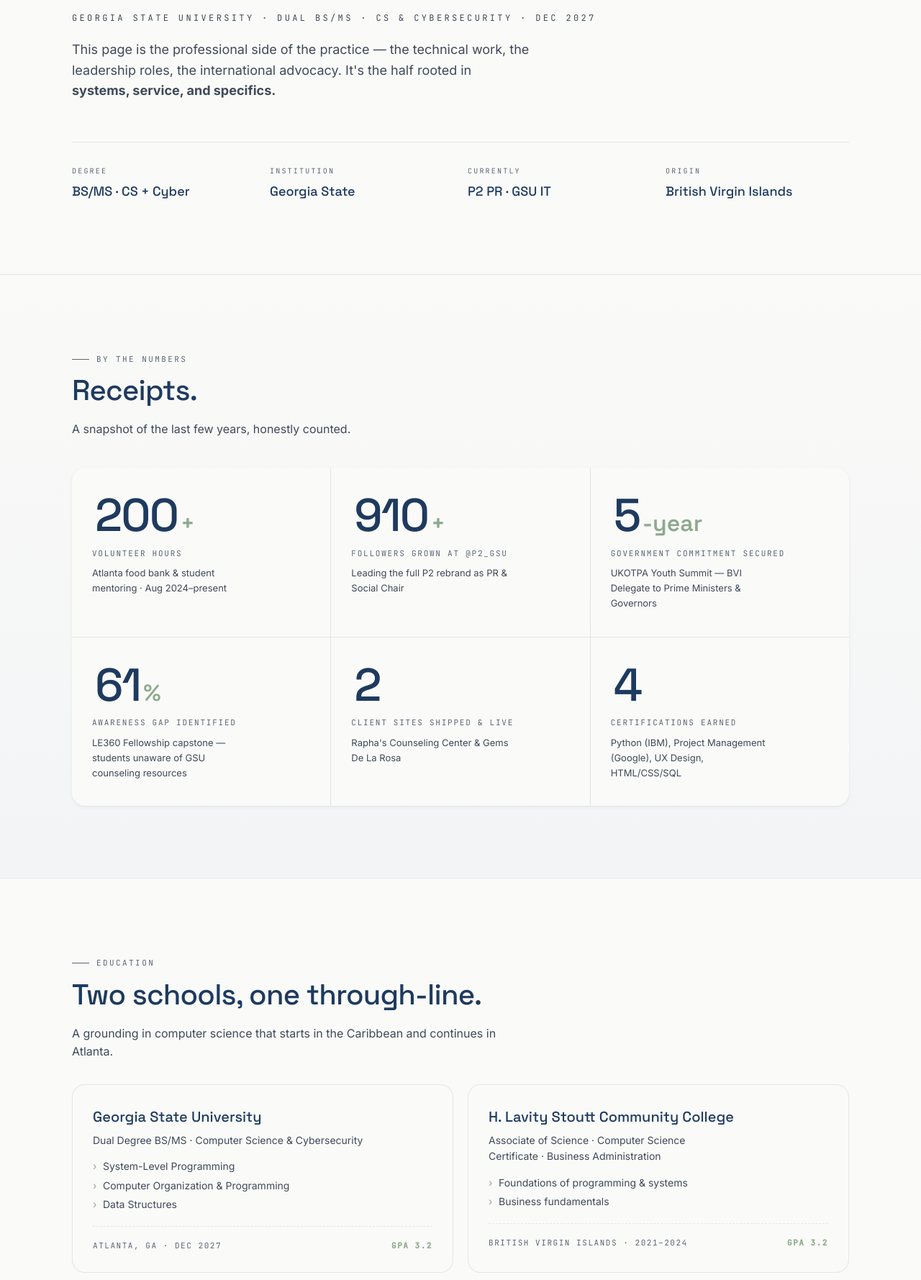
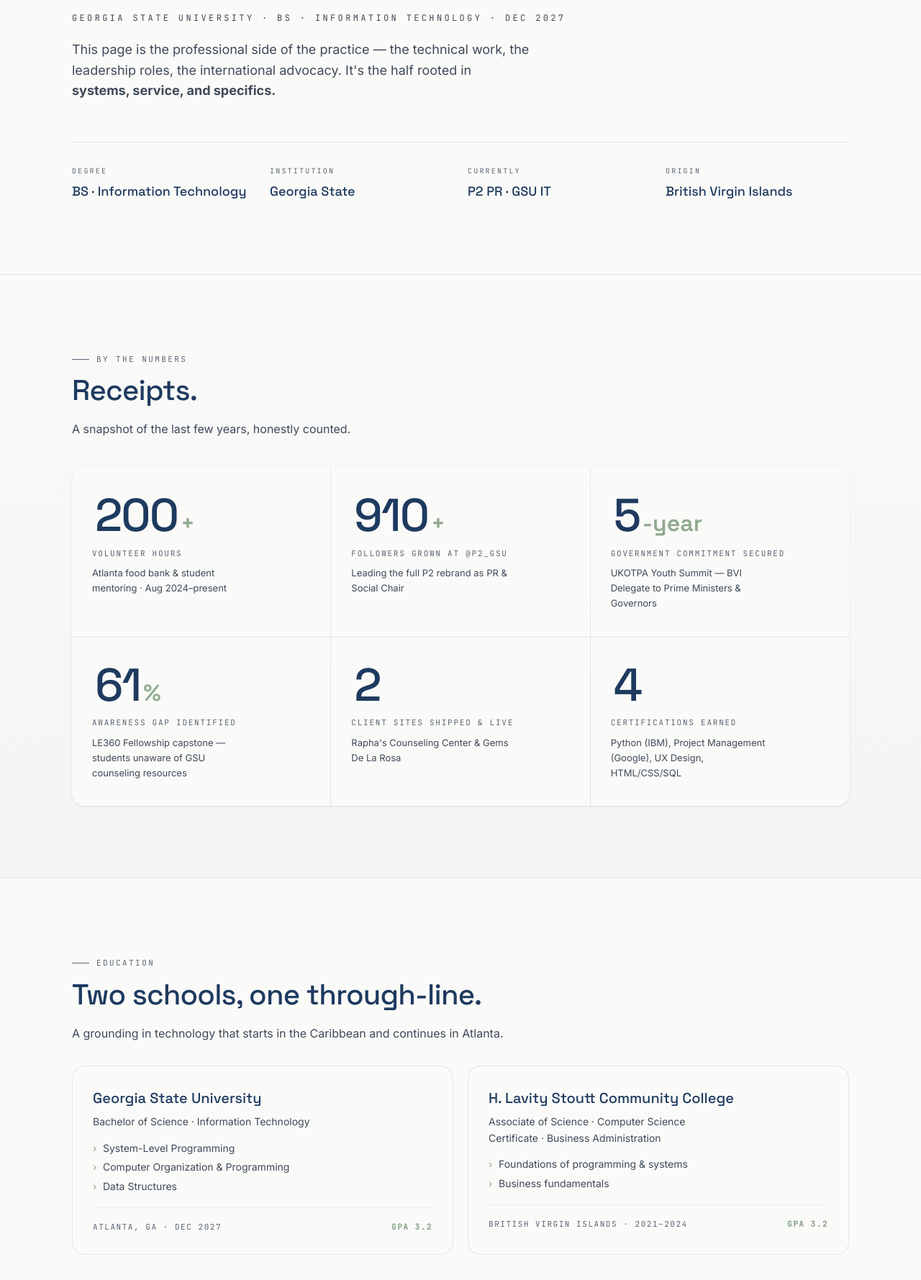
Before and after one commit to Caden284/Kaizenwebiste, a plain HTML site: page yin.html in a window 1280 px wide. Shown: the part 521-2300 px from the top of the page at 72% size. Drawn offline with nearby package versions, Linux system fonts and the light colour scheme.

Commit message:
Update degree to Bachelor of Science in Information Technology
Replaces the prior Dual BS/MS Computer Science & Cybersecurity references across the hero, Yin split, about section, and Yin page (meta, hero facts, education card).

```diff
--- a/yin.html
+++ b/yin.html
@@ -4,7 +4,7 @@
 <meta charset="UTF-8" />
 <meta name="viewport" content="width=device-width, initial-scale=1.0" />
 <title>Yin — Caden Fahie · Engineer · Leader · Advocate</title>
-<meta name="description" content="Yin — the engineering, leadership, and advocacy half of Caden Fahie's practice. Dual BS/MS Computer Science &amp; Cybersecurity at Georgia State. Rooted in the British Virgin Islands." />
+<meta name="description" content="Yin — the engineering, leadership, and advocacy half of Caden Fahie's practice. Bachelor of Science in Information Technology at Georgia State. Rooted in the British Virgin Islands." />
 <link rel="icon" type="image/png" sizes="32x32" href="favicon-32.png" />
 <link rel="icon" type="image/png" sizes="512x512" href="favicon-512.png" />
 <link rel="apple-touch-icon" href="apple-touch-icon.png" />
@@ -262,10 +262,10 @@
     <div class="reveal">
       <span class="marker">Yin · The Discipline</span>
       <h1><span class="stack">Engineer.</span><span class="stack">Leader.</span><span class="stack">Advocate.</span></h1>
-      <div class="subtitle">Georgia State University · Dual BS/MS · CS &amp; Cybersecurity · Dec 2027</div>
+      <div class="subtitle">Georgia State University · BS · Information Technology · Dec 2027</div>
       <p class="lead">This page is the professional side of the practice — the technical work, the leadership roles, the international advocacy. It's the half rooted in <strong>systems, service, and specifics.</strong></p>
       <div class="facts">
-        <div class="fact"><div class="k">Degree</div><div class="v">BS/MS · CS + Cyber</div></div>
+        <div class="fact"><div class="k">Degree</div><div class="v">BS · Information Technology</div></div>
         <div class="fact"><div class="k">Institution</div><div class="v">Georgia State</div></div>
         <div class="fact"><div class="k">Currently</div><div class="v">P2 PR · GSU IT</div></div>
         <div class="fact"><div class="k">Origin</div><div class="v">British Virgin Islands</div></div>
@@ -322,11 +322,11 @@
   <div class="container reveal">
     <span class="eyebrow">Education</span>
     <h2 class="section-title">Two schools, one through-line.</h2>
-    <p class="section-sub">A grounding in computer science that starts in the Caribbean and continues in Atlanta.</p>
+    <p class="section-sub">A grounding in technology that starts in the Caribbean and continues in Atlanta.</p>
     <div class="edu">
       <div class="edu-card">
         <h4>Georgia State University</h4>
-        <div class="prog">Dual Degree BS/MS · Computer Science &amp; Cybersecurity</div>
+        <div class="prog">Bachelor of Science · Information Technology</div>
         <ul>
           <li>System-Level Programming</li>
           <li>Computer Organization &amp; Programming</li>
```
Also changed, not shown: index.html (+3 -3 lines).
